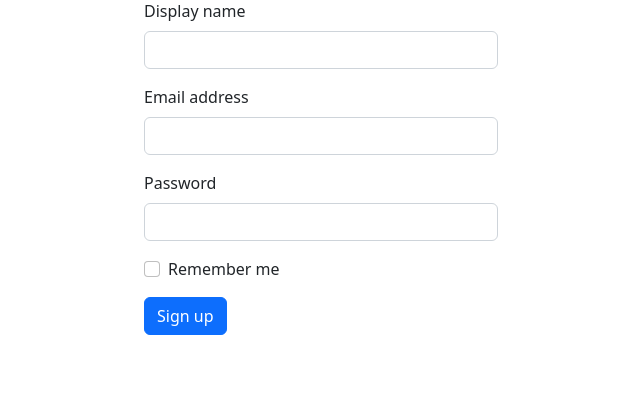
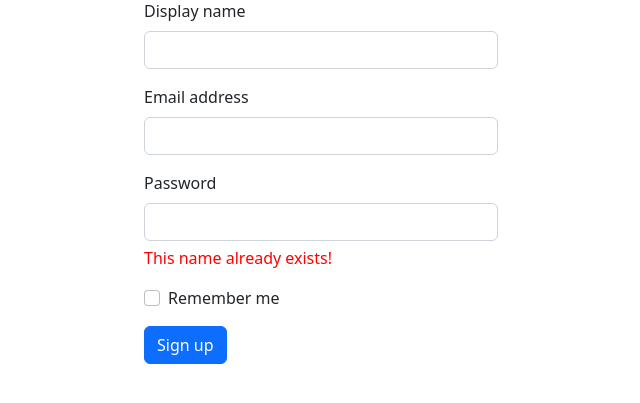
Before and after one commit to TonL/web_askme, a Django app: page /signup/ in a window 1280 px wide. Shown: the part 105-508 px from the top of the page, without its empty margins (319-959 px from the left). Run offline with Django 4.2, Linux system fonts and the light colour scheme; some libraries are stand-ins or nearby versions.

Commit message:
error name already exists added

```diff
--- a/templates/signup.html
+++ b/templates/signup.html
@@ -71,8 +71,8 @@
                         <div class="mb-3">
                             <label for="exampleInputPassword1" class="form-label">Password</label>
                             <input type="password" class="form-control" id="exampleInputPassword1">
+                            <div class="login-error">This name already exists!</div>
                         </div>
-
                         <div class="mb-3 form-check">
                             <input type="checkbox" class="form-check-input" id="exampleCheck1">
                             <label class="form-check-label" for="exampleCheck1">Remember me</label>
```
